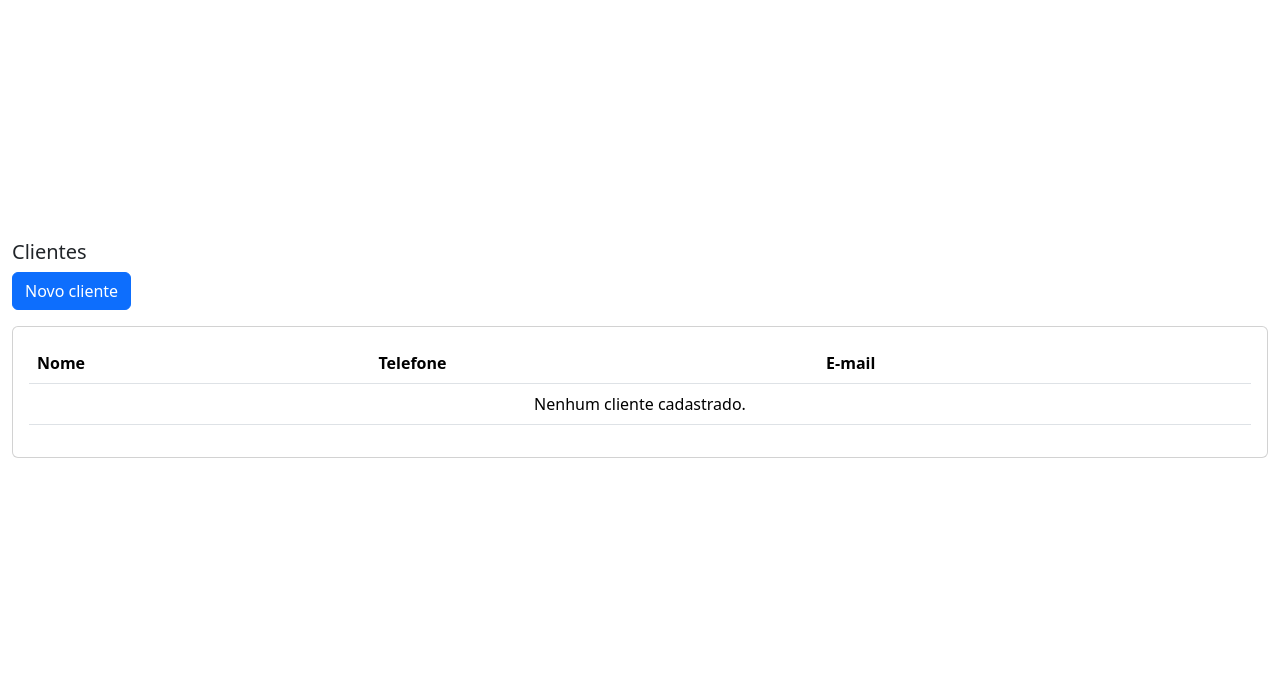
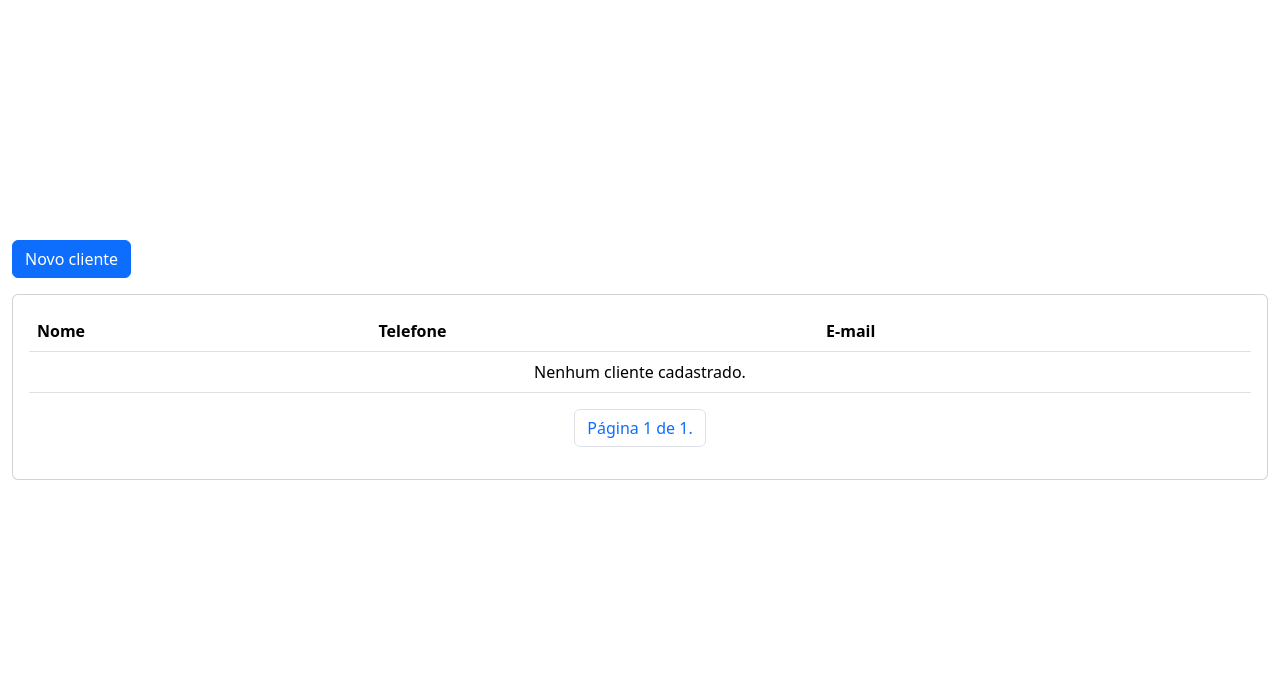
Before and after one commit to obrunodev/django-orcamentos, a Django app: page /clientes/ in a window 1280 px wide. Shown: the part 842-1521 px from the top of the page. Run offline with Django 4.2, Linux system fonts and the light colour scheme; the visitor is signed in with stand-in values (Sample User, id 1); data that the repository does not hold is empty; some libraries are stand-ins or nearby versions.

Commit message:
feat: Componente de paginação bootstrap

```diff
--- a/apps/clientes/templates/clientes/cliente_list.html
+++ b/apps/clientes/templates/clientes/cliente_list.html
@@ -61,6 +61,7 @@
                     {% endfor %}
                 </tbody>
             </table>
+            {% include "partials/pagination.html" %}
         </div>
     </div>
 
--- a/apps/clientes/views.py
+++ b/apps/clientes/views.py
@@ -8,11 +8,7 @@ from django.urls import reverse_lazy
 class ClienteListView(LoginRequiredMixin, ListView):
     model = Cliente
     context_object_name = 'clientes'
-
-    def get_context_data(self, **kwargs):
-        context = super().get_context_data(**kwargs)
-        context['section'] = 'Clientes'
-        return context
+    paginate_by = 10
 
 
 class ClienteCreateView(LoginRequiredMixin, CreateView):
--- a/templates/layout/base.html
+++ b/templates/layout/base.html
@@ -22,9 +22,6 @@
         {% include "partials/sidebar.html" %}
         <div class="page-wrapper">
             <div class="content container-fluid">
-                {% if section %}
-                    {% include "partials/page_header.html" %}
-                {% endif %}
                 <div class="row">
                     <div class="col-sm-12">
                         {% block content %}{% endblock content %}
--- a/templates/partials/page_header.html
+++ /dev/null
@@ -1,5 +0,0 @@
-<div class="page-header">
-    <div class="content-page-header">
-        <h5>{{ section }}</h5>
-    </div>
-</div>
--- /dev/null
+++ b/templates/partials/pagination.html
@@ -0,0 +1,27 @@
+<div class="d-flex justify-content-center">
+    <nav aria-label="Page navigation">
+        <ul class="pagination">
+            {% if page_obj.has_previous %}
+                <li class="page-item">
+                    <a class="page-link" href="?page=1">Primeiro</a>
+                </li>
+                <li class="page-item">
+                    <a class="page-link" href="?page={{ page_obj.previous_page_number }}">Anterior</a>
+                </li>
+            {% endif %}
+            <li class="page-item">
+                <a class="page-link" href="#">
+                    Página {{ page_obj.number }} de {{ page_obj.paginator.num_pages }}.
+                </a>
+            </li>
+            {% if page_obj.has_next %}
+                <li class="page-item">
+                    <a class="page-link" href="?page={{ page_obj.next_page_number }}">próximo</a>
+                </li>
+                <li class="page-item">
+                    <a class="page-link" href="?page={{ page_obj.paginator.num_pages }}">Último</a>
+                </li>
+            {% endif %}
+        </ul>
+    </nav>
+</div>
```
